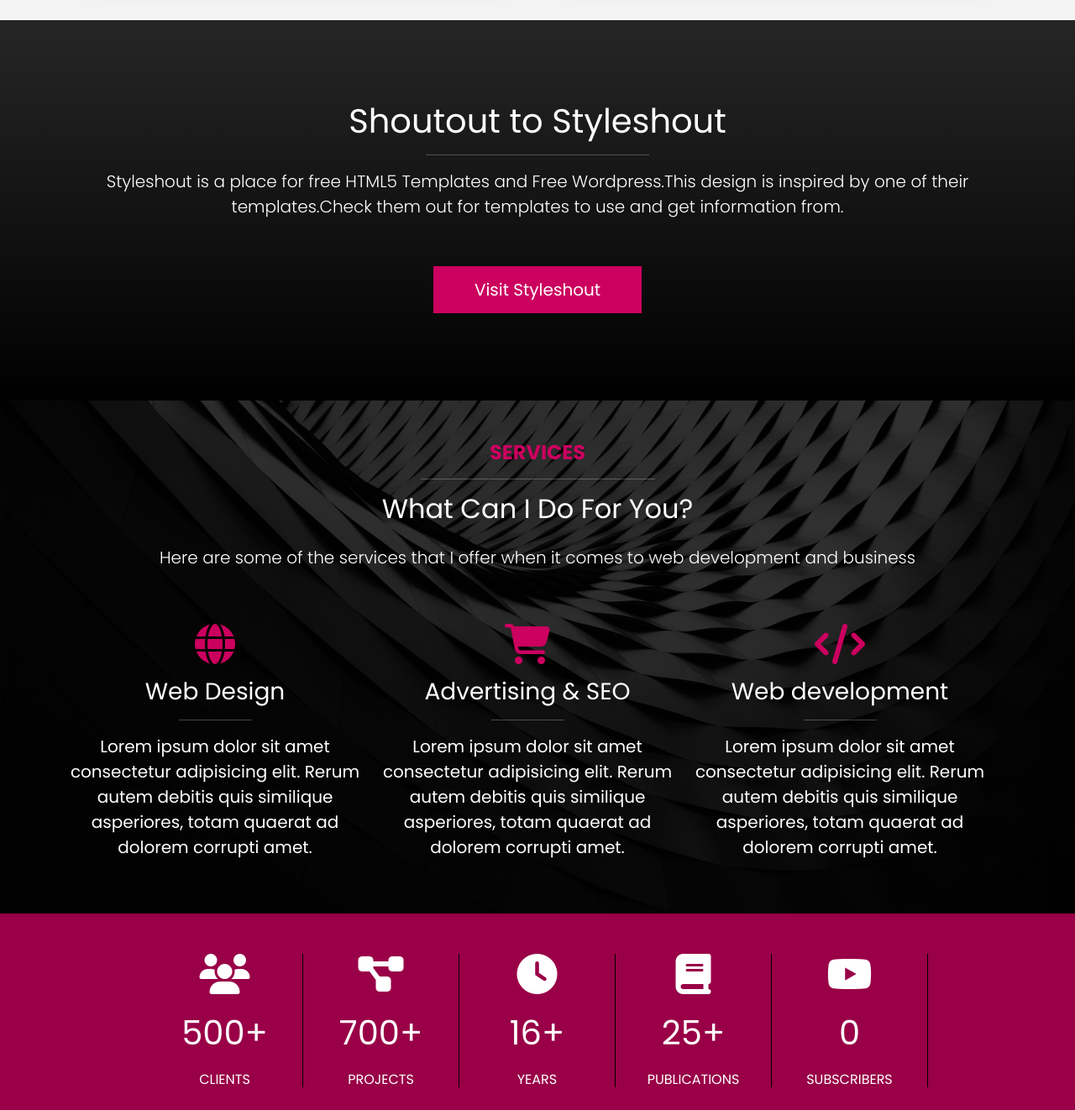
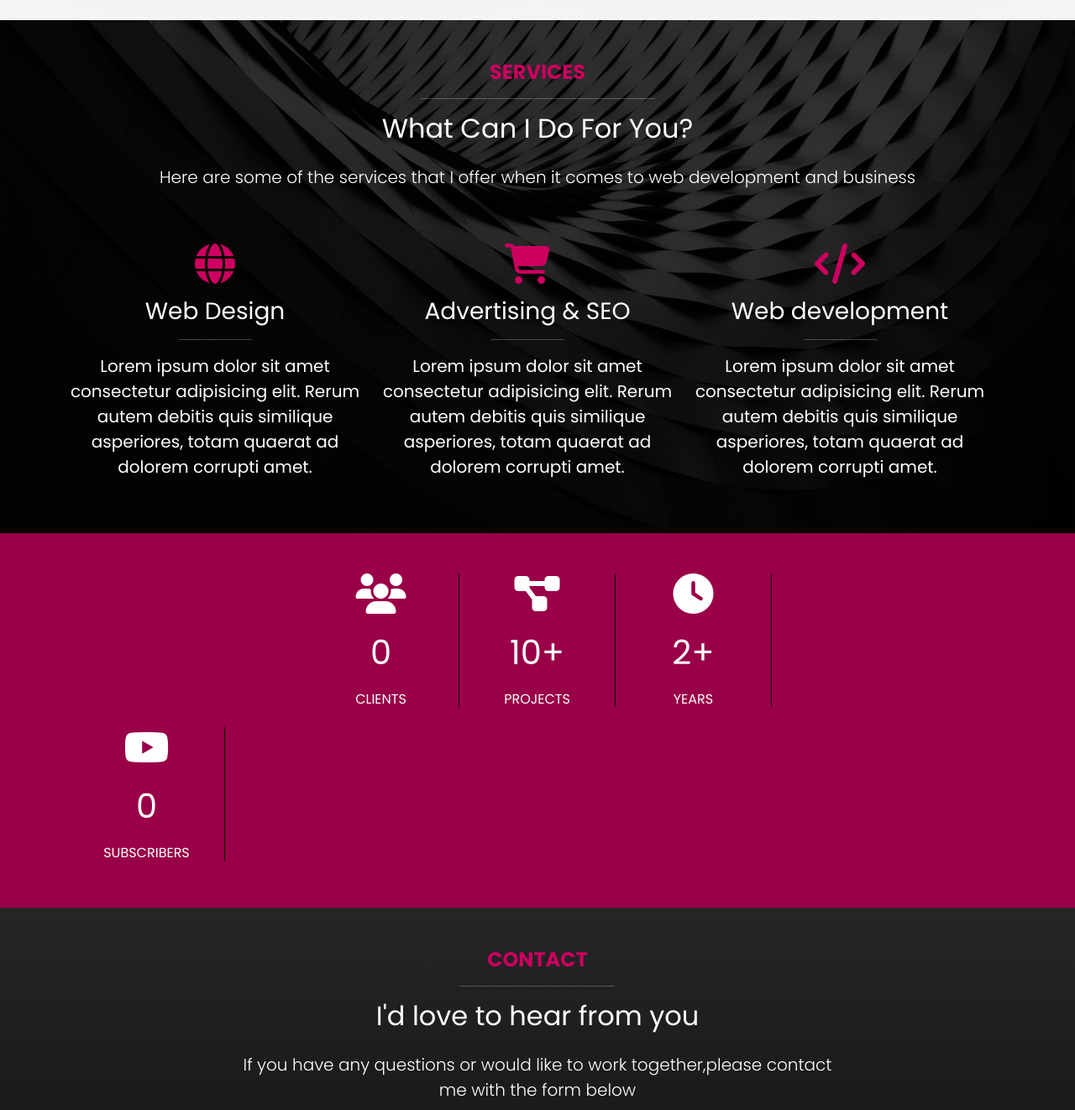
Before and after one commit to onlyRaghav/Raghav-portfolio-site, a website: page index.html in a window 1280 px wide. Shown: the part 3600-4922 px from the top of the page at 84% size. Drawn offline with nearby package versions, Linux system fonts and the light colour scheme; files that its build step writes are made by us from their sources.

Commit message:
minor changes

```diff
--- a/index.html
+++ b/index.html
@@ -314,27 +314,6 @@
       </div>
     </section>
 
-    <!-- Styleshout -->
-    <section class="styleshout text-bg-dark bg-gradient p-6 text-center">
-      <div class="container">
-        <div class="row">
-          <div class="col-12">
-            <h1>Shoutout to Styleshout</h1>
-            <hr class="w-25 mx-auto" />
-            <p class="lead mb-5">
-              Styleshout is a place for free HTML5 Templates and Free
-              Wordpress.This design is inspired by one of their templates.Check
-              them out for templates to use and get information from.
-            </p>
-            <a
-              href="https://Styleshout.com"
-              class="btn btn-primary btn-lg mx-3 my-2 px-5"
-              >Visit Styleshout</a
-            >
-          </div>
-        </div>
-      </div>
-    </section>
 
     <!-- Services -->
     <section class="service text-bg-dark py-5 position-relative">
@@ -392,30 +371,24 @@
           <div class="col-md-4 col-lg-2">
             <div class="stat text-center border-end border-dark mb-4">
               <i class="fas fa-users fa-3x mb-3"></i>
-              <p class="fs-1">500+</p>
+              <p class="fs-1">0</p>
               <h3 class="fs-6 text-uppercase">clients</h3>
             </div>
           </div>
           <div class="col-md-4 col-lg-2">
             <div class="stat text-center border-end border-dark">
               <i class="fas fa-project-diagram fa-3x mb-3"></i>
-              <p class="fs-1">700+</p>
+              <p class="fs-1">10+</p>
               <h3 class="fs-6 text-uppercase">Projects</h3>
             </div>
           </div>
           <div class="col-md-4 col-lg-2">
             <div class="stat text-center border-end border-dark">
               <i class="fas fa-clock fa-3x mb-3"></i>
-              <p class="fs-1">16+</p>
+              <p class="fs-1">2+</p>
               <h3 class="fs-6 text-uppercase">years</h3>
             </div>
           </div>
-          <div class="col-md-4 col-lg-2">
-            <div class="stat text-center border-end border-dark">
-              <i class="fas fa-book fa-3x mb-3"></i>
-              <p class="fs-1">25+</p>
-              <h3 class="fs-6 text-uppercase">publications</h3>
-            </div>
           </div>
           <div class="col-md-4 col-lg-2">
             <div class="stat text-center border-end border-dark">
@@ -474,7 +447,7 @@
           </div>
         </div>
         <div class="d-flex mt-5 text-bg-dark">
-          <p class="flex-grow-1">Copyright &copy; 2025 | Designed by Styleshout</p>
+          <p class="flex-grow-1">Copyright &copy; 2025 | Designed by Raghav</p>
           <div class="hstack gap-2">
             <a href="" class="text-decoration-none"><i class="fab fa-facebook fa-2x text-white"></i></a>
             <a href="" class="text-decoration-none"><i class="fab fa-twitter fa-2x text-white"></i></a>
```
Also changed, not shown: readme.md (deleted).
